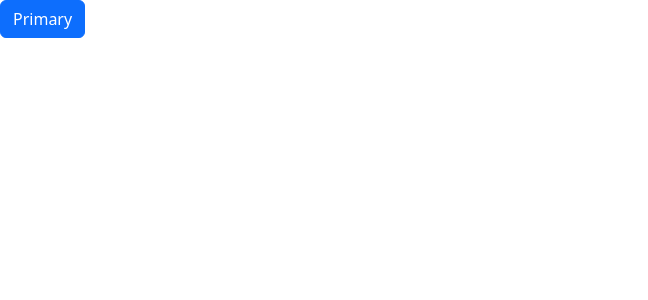
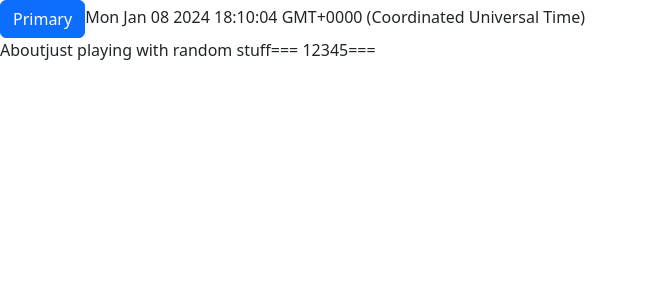
Before and after one commit to chaitanya-dange/e-store, a React (Create React App) app: page / in a window 1280 px wide. Shown: the top 300 px of the page, without its empty margins (0-648 px from the left). Built offline with nearby package versions, Linux system fonts and the light colour scheme.

Commit message:
play with props, props destructuing  ..

```diff
--- a/src/App.js
+++ b/src/App.js
@@ -1,12 +1,15 @@
 import logo from './logo.svg';
 import './App.css';
 import Button from 'react-bootstrap/Button';
+import About from './components/About'
 
 
 function App() {
   return (
     <>
     <Button variant="primary">Primary</Button>
+    {new Date().toString()}
+    <About title={"this is about awesome===  "}  descs={"just playing with random stuff===  "} desc={"12345===  "}/>
     </>
   );
 }
--- a/src/components/About.jsx
+++ b/src/components/About.jsx
@@ -1,8 +1,12 @@
 import React from 'react'
 
-const About = () => {
+const About = ({title,...props}) => {
   return (
-    <div>About</div>
+    <div>
+      About
+    {props.descs}
+    {props.desc}
+    </div>
   )
 }
 
```
